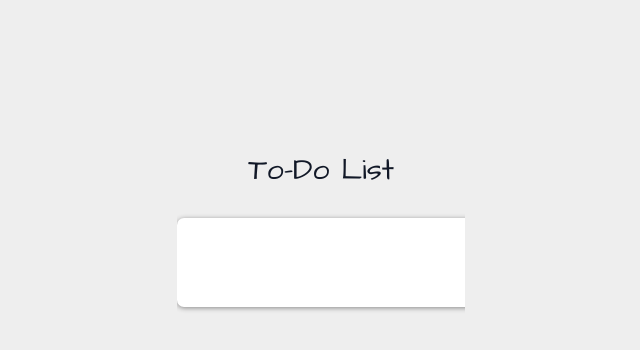
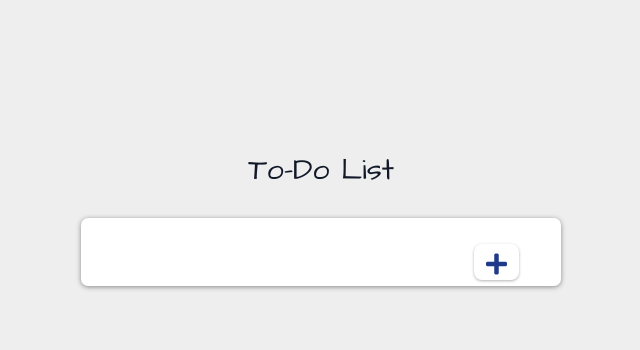
Before and after one commit to priyansh71/keeper, a React (Create React App) app: page /todo in a window 1280 px wide. Shown: the top 350 px of the page, without its empty margins (319-959 px from the left). Built offline with nearby package versions, Linux system fonts and the light colour scheme; a web font is replaced by a local one.

Commit message:
added icons, managed buttons and margins

```diff
--- a/src/ToDo/InputArea.jsx
+++ b/src/ToDo/InputArea.jsx
@@ -1,5 +1,5 @@
 import  React, {useState}  from "react";
-import "./styles.css"
+import "./index.css"
 
 const InputArea = (props) => {
     let [task, setTask] = useState("");
@@ -15,16 +15,20 @@ const InputArea = (props) => {
             e.preventDefault();
             setTask("");
             }}>
+            <center>
           <input
+          className="mx-3 border-gray-900 border-b-2 py-0.5 outline-none bg-transparent px-2 ml-3 mr-0 text-2xl"
             spellCheck="false"
             type="text"
             onChange={handlechange}
             value={task}
           />
           <button type="submit" id="Add"
+          className="py-1.5 px-3 border-blue-900  hover:bg-blue-900 btn bg-white text-blue-900"
             >
-            Add
+            <i class="fas fa-plus"></i>
           </button>
+          </center>
         </form>
     )
 }
--- a/src/ToDo/ToDoItem.jsx
+++ b/src/ToDo/ToDoItem.jsx
@@ -7,19 +7,18 @@ const ToDoItem = (props) => {
         setDone((prev) => !prev)
     }
 return (
-<div className="list" >
-    <li>
-        <span style={{ textDecoration : done ? "line-through" : "none"}}> {props.text}</span>
+    <li className="sm:text-centerrelative mb-4 md:mx-1 lg:-mx-4 " >
+        <span style={{ textDecoration : done ? "line-through" : "none"}} className="mx-3"> {props.text}</span>
         <span>
+    <button onClick={handledone}  id="done" >
+    <i class="fas fa-check"></i>
+    </button>
     <button onClick={ () =>
         {props.onRemove(props.id);
-        }} id="remove">✘
-    </button>
-    <button onClick={handledone}  id="done" >✓
+        }} id="remove"><i class="far fa-trash-alt"></i>
     </button>
         </span>
     </li>
-</div>
 )}
 
 export default ToDoItem;
```
